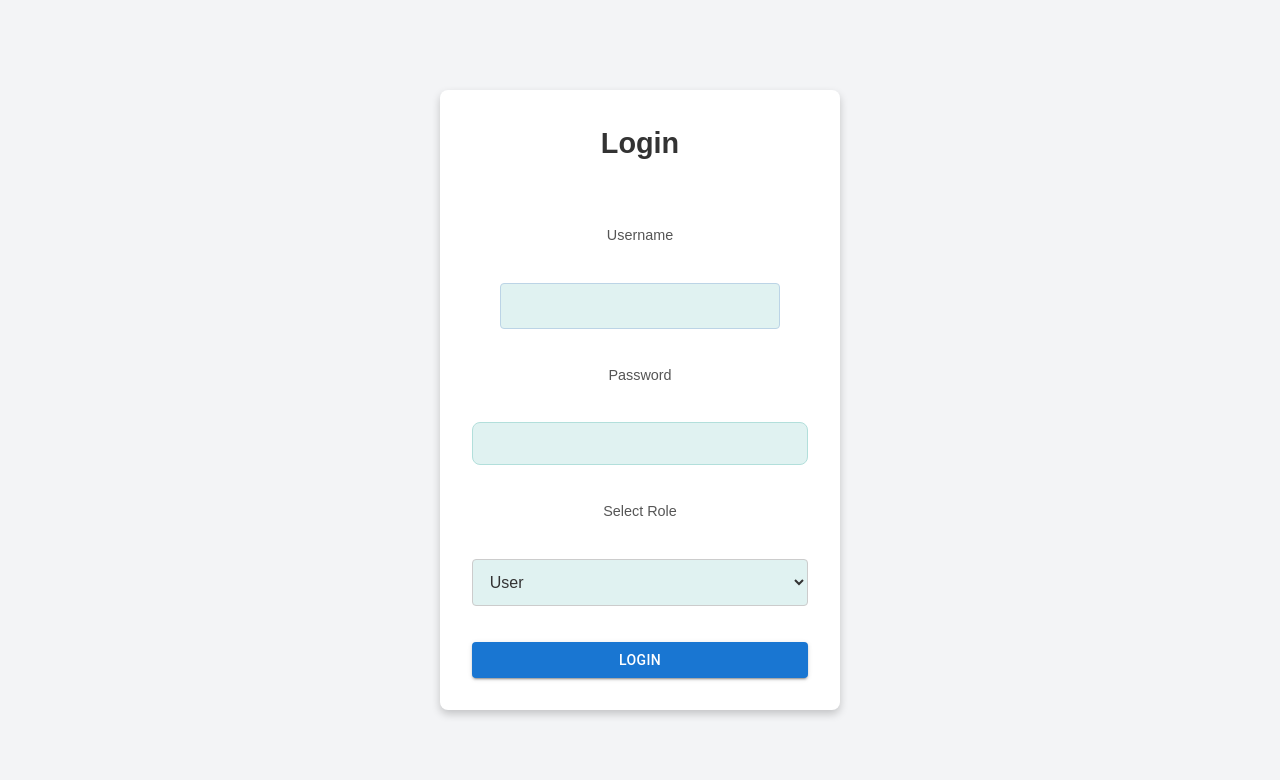
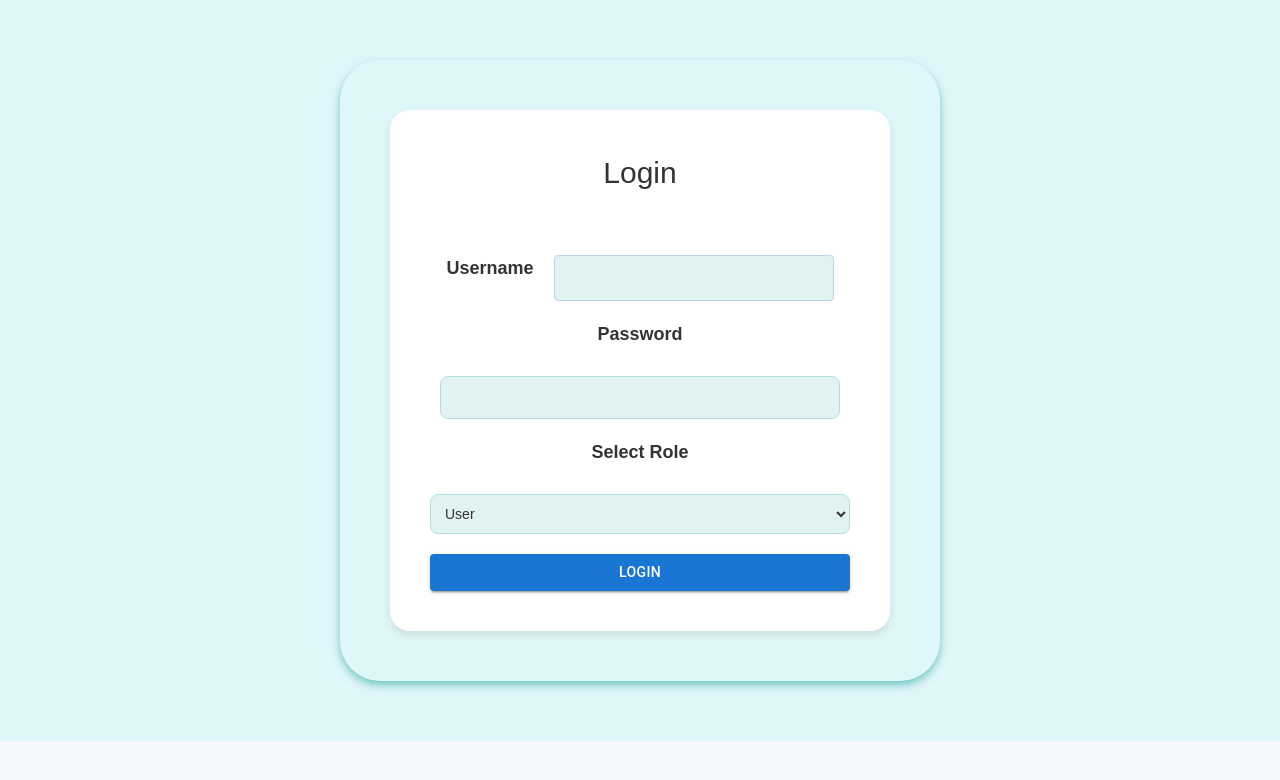
Before and after one commit to VithurshanS/Airline-Reservation-System, a React (Vite) app in the folder client/: page /login in a window 1280 px wide. Shown: the top 780 px of the page. Built offline with nearby package versions, Linux system fonts and the light colour scheme.

Commit message:
changed the login and singup

```diff
--- a/client/src/Components/Login/login.css
+++ b/client/src/Components/Login/login.css
@@ -1,168 +1,89 @@
-/* login.css
-
-* {
-    box-sizing: border-box;
-    margin: 0;
-    padding: 0;
-}
-
-body {
-    font-family: Arial, sans-serif;
-    background-color: #f4f6f9;
-    display: flex;
-    justify-content: center;
-    align-items: center;
-    height: 100vh;
-    margin: 0;
+/* Basic reset for margin and padding */
+.body {
+    background-color: #e0f7fa; /* Page background aligned with theme */
+    padding: 50px 0;
 }
 
 .login-container {
-    display: flex;
-    justify-content: center;
-    align-items: center;
-    width: 100%;
-    height: 100%;
+    margin: 10px auto;
+    padding: 50px;
+    background-color: #e0f7fa; /* Light blue background */
+    border-radius: 40px;
+    max-width: 600px;
+    box-shadow: 0 4px 8px rgba(0, 150, 136, 0.5); /* Soft shadow for modern look */
 }
 
 .login-form {
-    background-color: #ffffff;
-    padding: 2rem;
-    border-radius: 8px;
-    box-shadow: 0 4px 8px rgba(0, 0, 0, 0.1);
-    width: 100%;
-    max-width: 400px;
+    max-width: 100%;
+    margin: 0;
+    padding: 40px;
+    background-color: #ffffff; /* White background inside the form */
+    border-radius: 20px;
+    text-align: center;
+    box-shadow: 0 4px 8px rgba(0, 0, 0, 0.1); /* Light shadow for form box */
 }
 
-.login-form h2 {
-    text-align: center;
-    color: #333;
-    margin-bottom: 1.5rem;
+.login-form h1{
+    font-weight: 200px;
+    font-size: 30px;
 }
 
-.login-form label {
+/* Style for labels */
+.label {
     display: block;
-    margin-bottom: 0.5rem;
+    margin-bottom: 8px;
+    font-size: 18px;
     font-weight: 600;
     color: #333;
+    text-align: left;
+
 }
 
-.input-field {
-    width: 100%;
-    padding: 0.75rem;
-    margin-bottom: 1rem;
-    border: 1px solid #ccc;
-    border-radius: 4px;
-    font-size: 1rem;
-}
-
-.input-field:focus {
-    border-color: #3f51b5;
-    outline: none;
-}
-
-.error-message {
-    color: #d9534f;
-    margin-top: 1rem;
-    text-align: center;
-}
-
-.user-info {
-    margin-top: 1rem;
-    padding: 1rem;
-    background-color: #f0f3f7;
-    border-radius: 4px;
-    font-size: 0.9rem;
-    color: #555;
-    text-align: center;
-} */
-
-/* General Styling */
-.body {
-    display: flex;
-    justify-content: center;
-    align-items: center;
-    min-height: 100vh;
-    margin: 0;
-    font-family: Arial, sans-serif;
-    background-color: #f3f4f6;
-}
-
-.login-container {
-    display: flex;
-    flex-direction: column;
-    align-items: center;
-    max-width: 400px;
-    width: 100%;
-    background-color: #fff;
-    border-radius: 8px;
-    box-shadow: 0 4px 8px rgba(0, 0, 0, 0.2);
-    padding: 2rem;
-}
-
-.login-form {
-    width: 100%;
-}
-
-.login-form h2 {
-    text-align: center;
-    color: #333;
-    margin-bottom: 1.5rem;
-    font-size: 1.8rem;
-    font-weight: bold;
-}
-
-.label {
-    font-size: 0.9rem;
-    font-weight: 500;
-    color: #555;
-}
-
+/* Style for input fields */
 .input-field,
 .role-select {
     width: 100%;
-    padding: 0.8rem;
-    margin: 0.5rem 0 1rem 0;
-    border: 1px solid #ccc;
-    border-radius: 4px;
-    font-size: 1rem;
-    transition: border-color 0.2s ease-in-out;
+    padding: 10px;
+    font-size: 14px;
+    border: 1px solid #b2dfdb;
+    background-color: #e0f2f1; /* Light blue input fields */
+    border-radius: 8px;
+    transition: border-color 0.3s ease;
+    text-align: left;
 }
 
+/* Change border color on focus */
 .input-field:focus,
 .role-select:focus {
-    border-color: #007bff;
-    outline: none;
-    box-shadow: 0 0 5px rgba(0, 123, 255, 0.2);
+    border-color: #00796b;
+    outline: 0;
 }
 
+/* Style for error message */
+.error-message {
+    color: #d32f2f; /* Red color for error message */
+    font-size: 14px;
+    margin-top: 15px;
+}
+
+/* Style for submit button */
+.MuiButton-root {
+    background-color: #00796b; /* Dark blue-green for submit button */
+    color: white;
+    font-size: 16px;
+    padding: 10px 20px;
+    border-radius: 8px;
+    cursor: pointer;
+    width: 100%;
+    transition: background-color 0.3s ease-in;
+}
+
+.MuiButton-root:hover {
+    background-color: #004d40; /* Darker blue-green on hover */
+}
+
+/* Additional styling for select dropdown */
 .role-select {
     cursor: pointer;
+    background-color: #e0f2f1; /* Light blue dropdown */
 }
-
-.error-message {
-    color: #e74c3c;
-    font-size: 0.9rem;
-    text-align: center;
-    margin-top: 1rem;
-}
-
-.user-info {
-    color: #007bff;
-    font-size: 0.9rem;
-    text-align: center;
-    margin-top: 1rem;
-    word-wrap: break-word;
-}
-
-/* button.MuiButton-root {
-    margin-top: 1.5rem;
-    background-color: #007bff ;
-    color: #fff ;
-    font-weight: bold ;
-    font-size: 1rem ;
-    text-transform: none ;
-}
-
-button.MuiButton-root:hover {
-    background-color: #0056b3 ;
-} */
--- a/client/src/Components/Login/login.jsx
+++ b/client/src/Components/Login/login.jsx
@@ -58,7 +58,7 @@ export default function Login() {
       <div className="body">
         <div className="login-container">
             <div className="login-form">
-                <h2>Login</h2>
+                <h1>Login</h1>
                 <form onSubmit={handleInput}>
                 <label htmlFor="username" className="label">Username</label>
                     <input
--- a/client/src/Components/SignUp/signup.css
+++ b/client/src/Components/SignUp/signup.css
@@ -35,7 +35,7 @@ input[type="email"],
 input[type="date"],
 input[type="password"],
 select {
-    width: 100%;
+    width: 400px;
     padding: 10px;
     /* margin-bottom: 20px; */
     font-size: 14px;
--- a/client/src/Components/SignUp/signup.jsx
+++ b/client/src/Components/SignUp/signup.jsx
@@ -13,6 +13,7 @@ export default function Signup() {
     const [Gender, setGender] = useState('');
     const [Role, setRole] = useState('R_user'); // default to 'registered user'
     const [Password, setPassword] = useState('');
+    const [ConfirmPassword, setConfirmPassword] = useState('');
     const [result, setResult] = useState('');
     const navigate = useNavigate();
 
@@ -22,6 +23,13 @@ export default function Signup() {
         // Validate required fields before making the API call
         if (!Username || !FirstName || !LastName || !Email || !DOB || !Gender || !Password) {
             setResult("All fields are required.");
+            return;
+        }
+
+        // Check if Password and ConfirmPassword match
+        if (Password !== ConfirmPassword) {
+            //setResult("Passwords do not match.");
+            alert("Passwords do not match.");
             return;
         }
 
@@ -106,7 +114,6 @@ export default function Signup() {
                         type='text'
                         id='PaN'
                         name='PaN'
-                        //onChange={(e) => setPaN(e.target.value)}
                     />
 
                     <label htmlFor="gender" className='label1' style={{paddingLeft:"20px"}}>Select Gender</label>
@@ -133,6 +140,16 @@ export default function Signup() {
                         value={Password}
                     />
 
+                    <label htmlFor="confirmPassword" className='label1'>Confirm Password</label>
+                    <input
+                        className="password-in"
+                        type='password'
+                        id='confirmPassword'
+                        name='confirmPassword'
+                        onChange={(e) => setConfirmPassword(e.target.value)}
+                        value={ConfirmPassword}
+                    />
+
                     <label htmlFor="role" className='label1'>Select Role</label>
                     <select
                         id="role"
```
